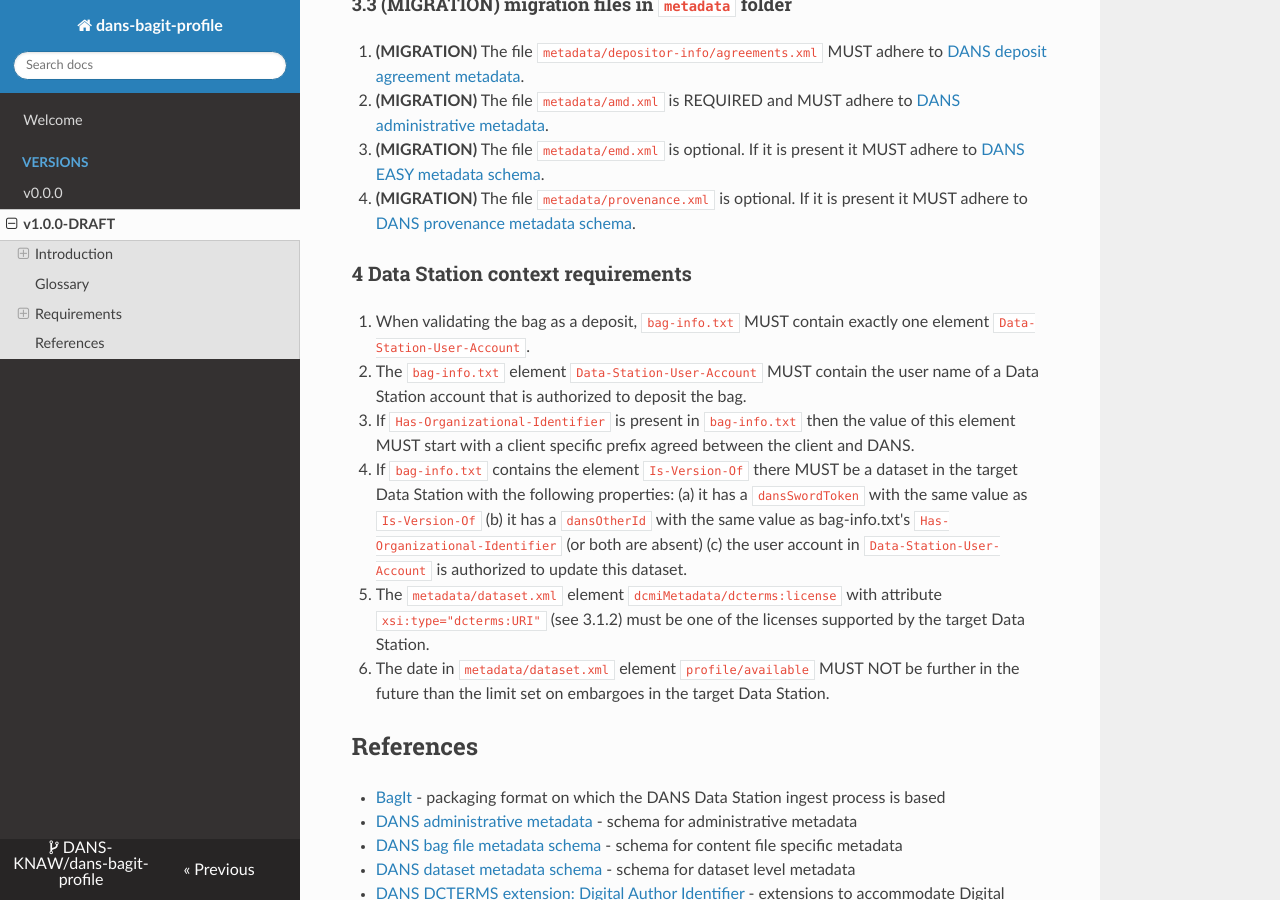
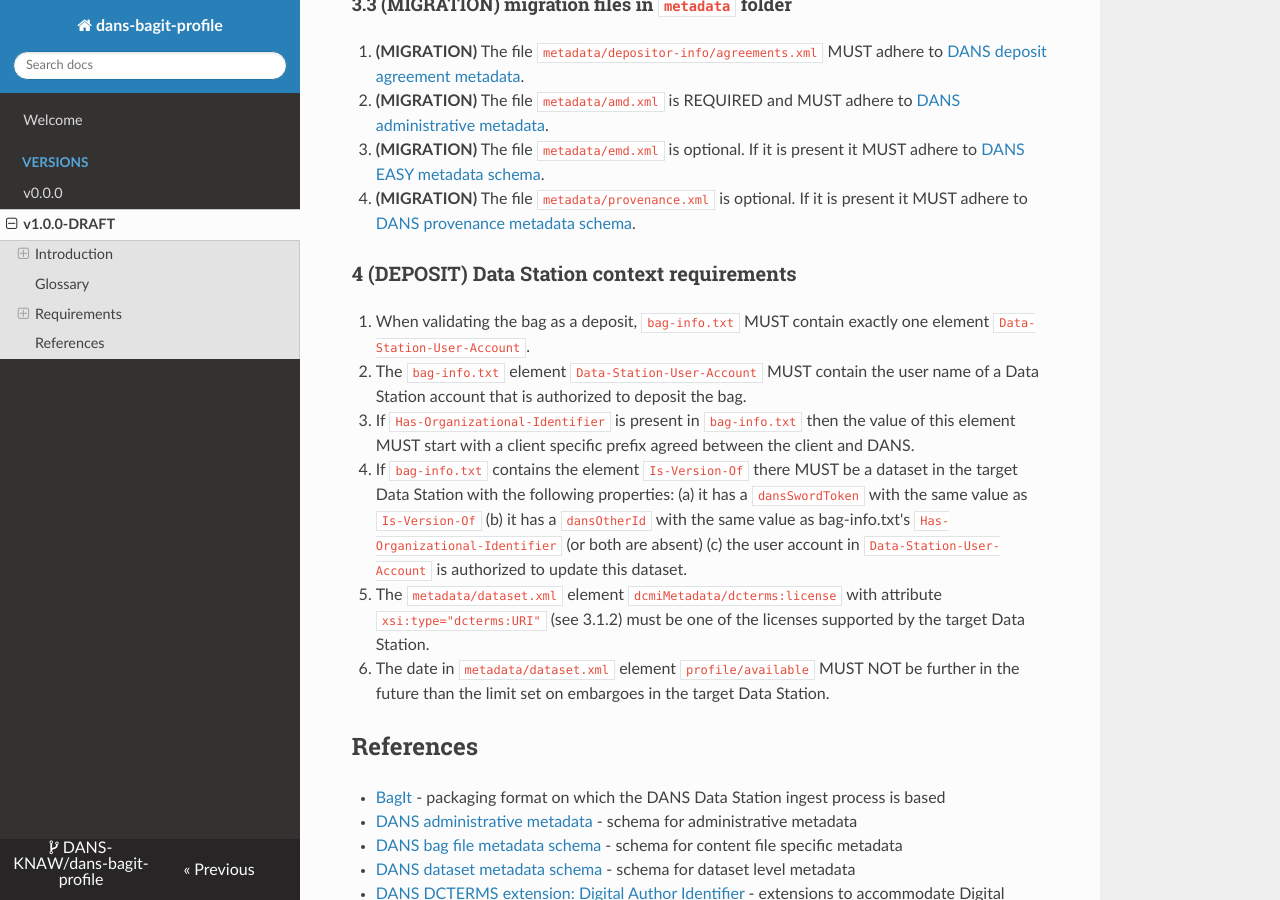
Before and after one commit to aliassheikh/dans-bagit-profile, an MkDocs documentation site: the page built from docs/versions/1.0.0.md, in a window 1280 px wide and 900 px high, scrolled down 5530 px. Built offline with MkDocs 1.6.1, drawn with Linux system fonts in a browser that asks for light colours; nearby versions of some CDN libraries.

Commit message:
Marked Section 4 as DEPOSIT-only + formatting

```diff
--- a/docs/versions/1.0.0.md
+++ b/docs/versions/1.0.0.md
@@ -56,8 +56,8 @@ Example: `2.3.4 (e)` means part **e** of the fourth rule in subsection 3 of sect
 
 #### MIGRATION vs DEPOSIT
 
-Rules that only apply to MIGRATION bags or DEPOSIT bags are annotated with the comments "**(MIGRATION)**" and "**(
-DEPOSIT)**" respectively. All other rules apply to MIGRATION and DEPOSIT bags alike.
+Rules that only apply to MIGRATION bags or DEPOSIT bags are annotated with the comments "**(MIGRATION)**" and
+"**(DEPOSIT)**" respectively. All other rules apply to MIGRATION and DEPOSIT bags alike.
 
 #### XML namespaces
 
@@ -254,7 +254,7 @@ Requirements
 4. **(MIGRATION)** The file `metadata/provenance.xml` is optional. If it is present it MUST adhere
    to [DANS provenance metadata schema]{:target=_blank}.
 
-### 4 Data Station context requirements
+### 4 **(DEPOSIT)** Data Station context requirements
 
 1. When validating the bag as a deposit, `bag-info.txt` MUST contain
    exactly one element `Data-Station-User-Account`.
```
